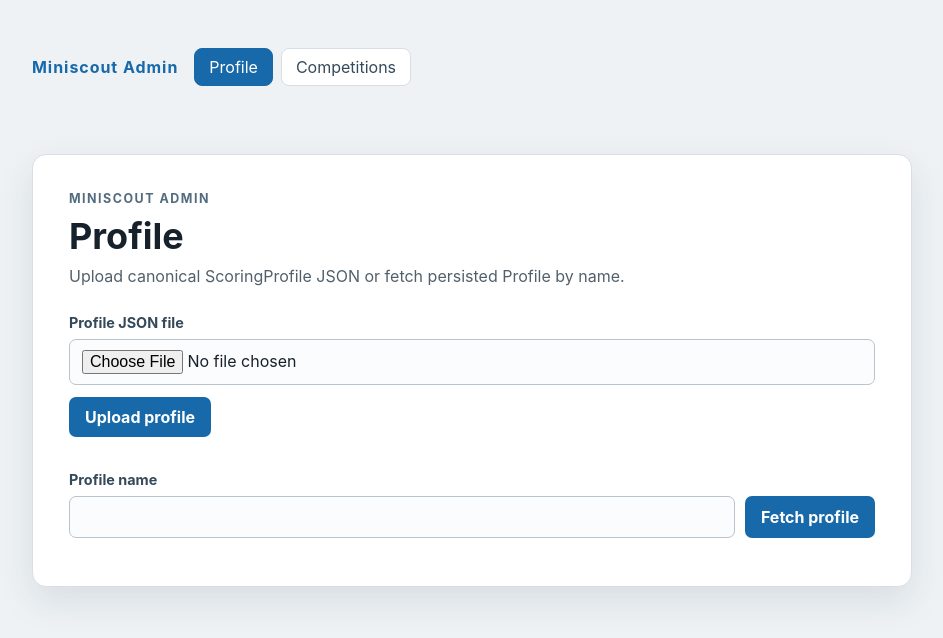
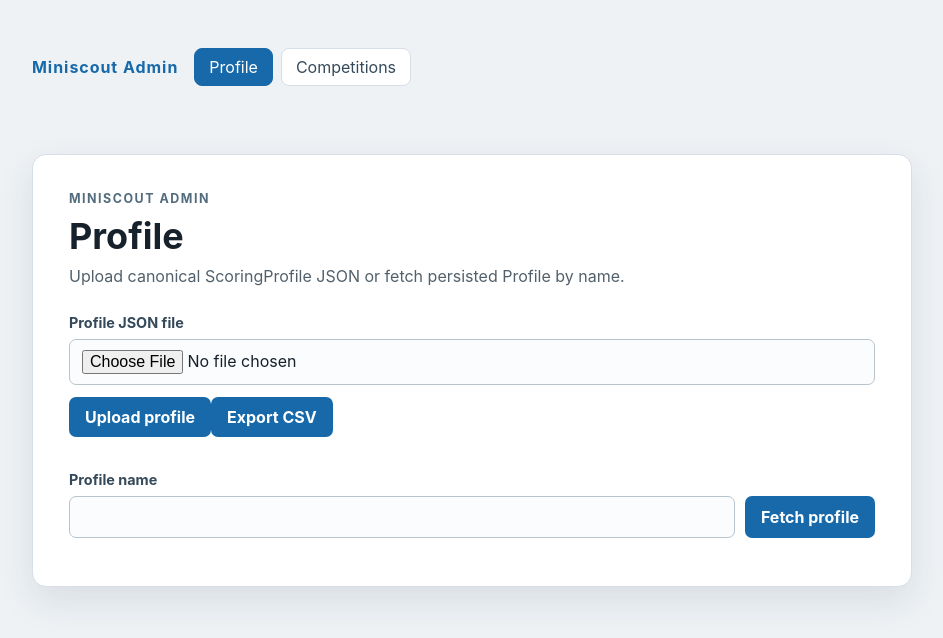
Before and after one commit to heitorsDev/miniscout, a React (Vite) app: page /admin in a window 1280 px wide. Shown: the top 638 px of the page, without its empty margins (168-1111 px from the left). Built offline with nearby package versions, Linux system fonts and the light colour scheme.

Commit message:
feat: add admin Export CSV button

```diff
--- a/frontend/src/pages/AdminProfilePage.tsx
+++ b/frontend/src/pages/AdminProfilePage.tsx
@@ -34,6 +34,8 @@ export function AdminProfilePage() {
   const [diffPreview, setDiffPreview] = useState("");
   const [status, setStatus] = useState("");
   const [error, setError] = useState("");
+  const [exportStatus, setExportStatus] = useState("");
+  const [exportError, setExportError] = useState("");
 
   const handleFileChange = async (event: React.ChangeEvent<HTMLInputElement>) => {
     const file = event.target.files?.[0];
@@ -101,6 +103,36 @@ export function AdminProfilePage() {
     }
   };
 
+  const exportCsv = async () => {
+    setExportStatus("");
+    setExportError("");
+    try {
+      const response = await fetch("/api/admin/export/records.csv", { method: "POST" });
+      if (!response.ok) {
+        let detail = "Export failed";
+        try {
+          const body = await response.json() as ApiError;
+          detail = body.error ?? detail;
+        } catch {
+        }
+        throw new Error(detail);
+      }
+
+      const blob = await response.blob();
+      const objectUrl = URL.createObjectURL(blob);
+      const link = document.createElement("a");
+      link.href = objectUrl;
+      link.download = "records.csv";
+      document.body.appendChild(link);
+      link.click();
+      link.remove();
+      URL.revokeObjectURL(objectUrl);
+      setExportStatus("Records CSV downloaded");
+    } catch (downloadError) {
+      setExportError(downloadError instanceof Error ? downloadError.message : "Export failed");
+    }
+  };
+
   return (
     <main className="admin-shell">
       <section className="profile-card" aria-labelledby="profile-title">
@@ -113,6 +145,10 @@ export function AdminProfilePage() {
           <input id="profile-file" type="file" accept="application/json,.json" onChange={handleFileChange} />
         </div>
         <button type="button" onClick={uploadProfile}>Upload profile</button>
+        <button type="button" onClick={exportCsv}>Export CSV</button>
+
+        {exportStatus && <p role="status" className="status">{exportStatus}</p>}
+        {exportError && <p role="alert" className="error">{exportError}</p>}
 
         <div className="control-group fetch-group">
           <label htmlFor="profile-name">Profile name</label>
```
